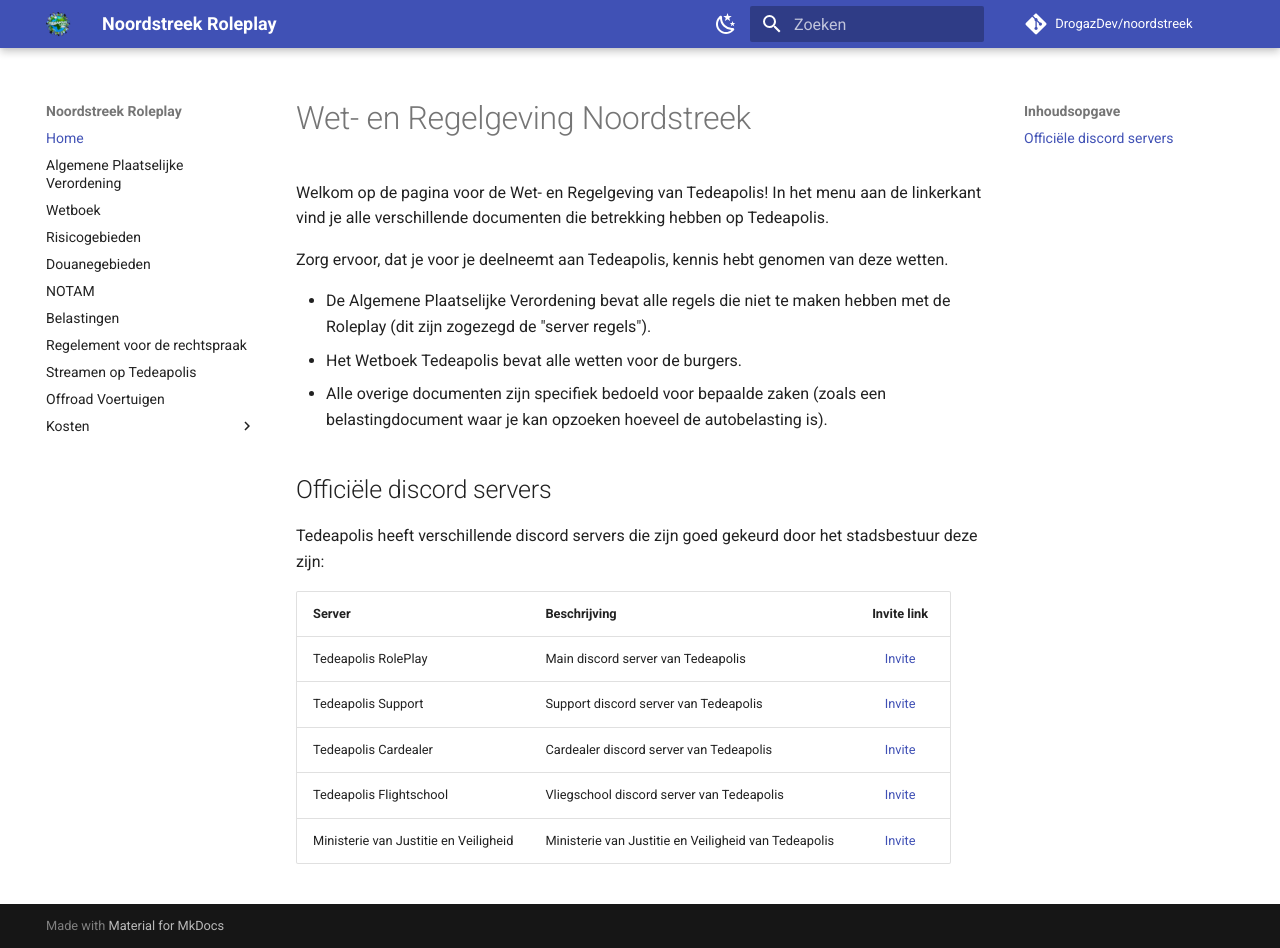
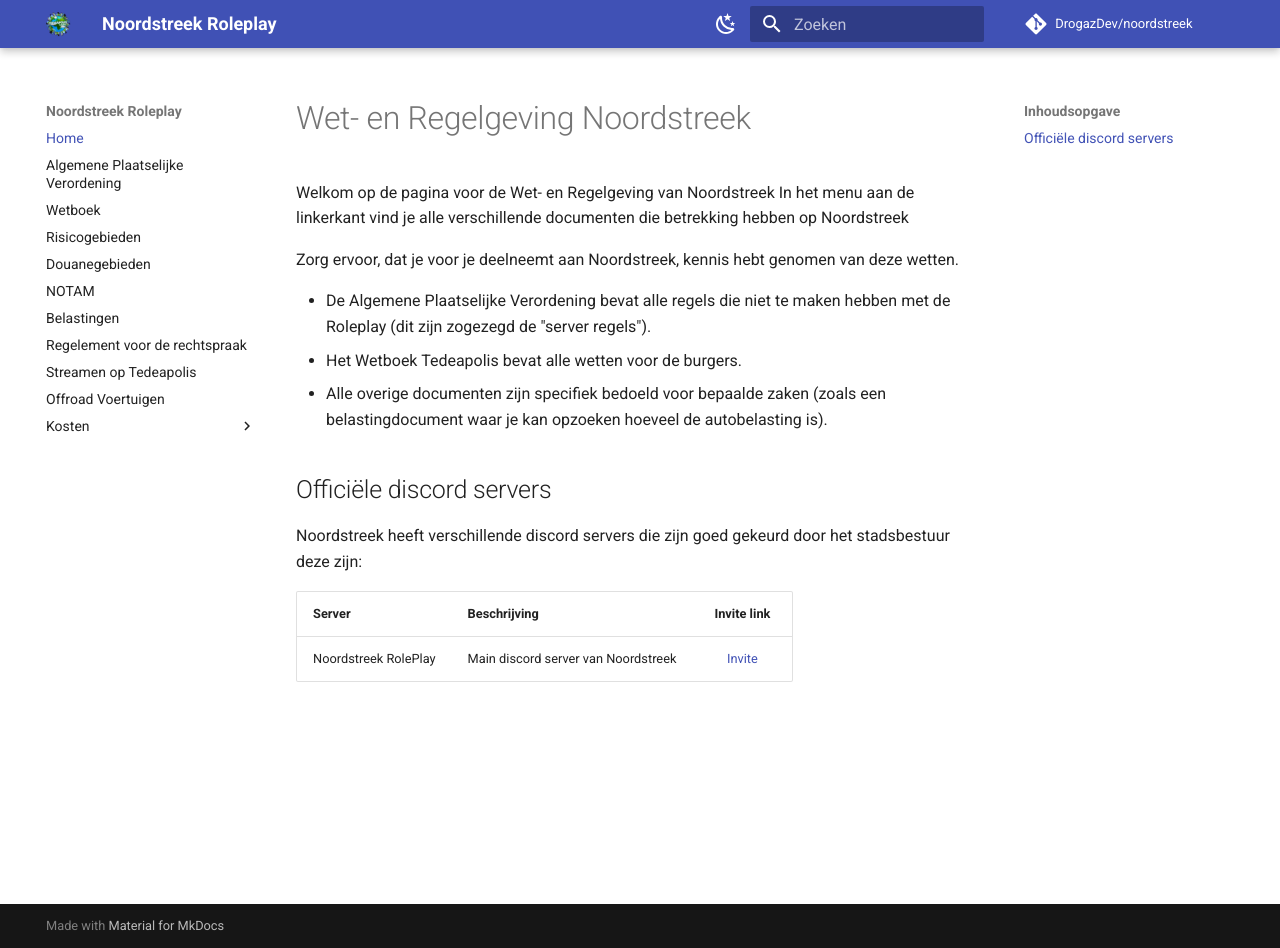
Before and after one commit to DrogazDev/noordstreek, an MkDocs documentation site: the page built from docs/index.md, in a window 1280 px wide and 948 px high. Built offline with MkDocs 1.6.1 and Material for MkDocs 9.7.7, drawn with Linux system fonts in a browser that asks for light colours; comment, search, counter and statistics services are not loaded.

Commit message:
Update index.md

```diff
--- a/docs/index.md
+++ b/docs/index.md
@@ -1,9 +1,9 @@
 # Wet- en Regelgeving Noordstreek
 
-Welkom op de pagina voor de Wet- en Regelgeving van Tedeapolis!
-In het menu aan de linkerkant vind je alle verschillende documenten die betrekking hebben op Tedeapolis.
+Welkom op de pagina voor de Wet- en Regelgeving van Noordstreek
+In het menu aan de linkerkant vind je alle verschillende documenten die betrekking hebben op Noordstreek
 
-Zorg ervoor, dat je voor je deelneemt aan Tedeapolis, kennis hebt genomen van deze wetten.
+Zorg ervoor, dat je voor je deelneemt aan Noordstreek, kennis hebt genomen van deze wetten.
 
 - De Algemene Plaatselijke Verordening bevat alle regels die niet te maken hebben met de Roleplay (dit zijn zogezegd de "server regels").
 - Het Wetboek Tedeapolis bevat alle wetten voor de burgers.
@@ -11,12 +11,8 @@ Zorg ervoor, dat je voor je deelneemt aan Tedeapolis, kennis hebt genomen van de
 
 ## Officiële discord servers
 
-Tedeapolis heeft verschillende discord servers die zijn goed gekeurd door het stadsbestuur deze zijn:
+Noordstreek heeft verschillende discord servers die zijn goed gekeurd door het stadsbestuur deze zijn:
 
 | Server | Beschrijving | Invite link |
 |---|---|:---:|
-|Tedeapolis RolePlay| Main discord server van Tedeapolis | [Invite](https://discord.gg/tedeapolis) |
-|Tedeapolis Support| Support discord server van Tedeapolis | [Invite](https://discord.gg/uQ9jGA93yC) |
-|Tedeapolis Cardealer| Cardealer discord server van Tedeapolis | [Invite](https://discord.gg/UcCG2kn) |
-|Tedeapolis Flightschool| Vliegschool discord server van Tedeapolis | [Invite](https://discord.gg/auN5WCH) |
-|Ministerie van Justitie en Veiligheid| Ministerie van Justitie en Veiligheid van Tedeapolis | [Invite](https://discord.gg/KPTt4ce5nw) |
+|Noordstreek RolePlay| Main discord server van Noordstreek | [Invite](https://discord.gg/tedeapolis) |
```
